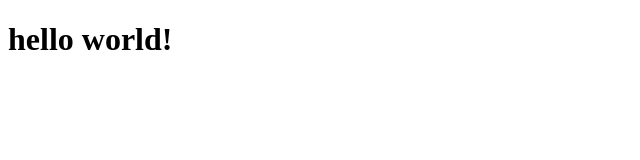
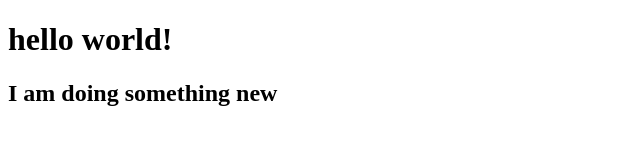
Before and after one commit to lavinnakimberly/Project-1, a plain HTML site: page index.html in a window 1280 px wide. Shown: the whole page, without its empty margins (0-640 px from the left). Drawn offline with Linux system fonts and the light colour scheme.

Commit message:
second change

```diff
--- a/index.html
+++ b/index.html
@@ -12,6 +12,7 @@
 	</head>
 	<body>
 		<h1> hello world! </h1>
+		<h2>I am doing something new</h2>
 
 	</body>
 </html>
```
